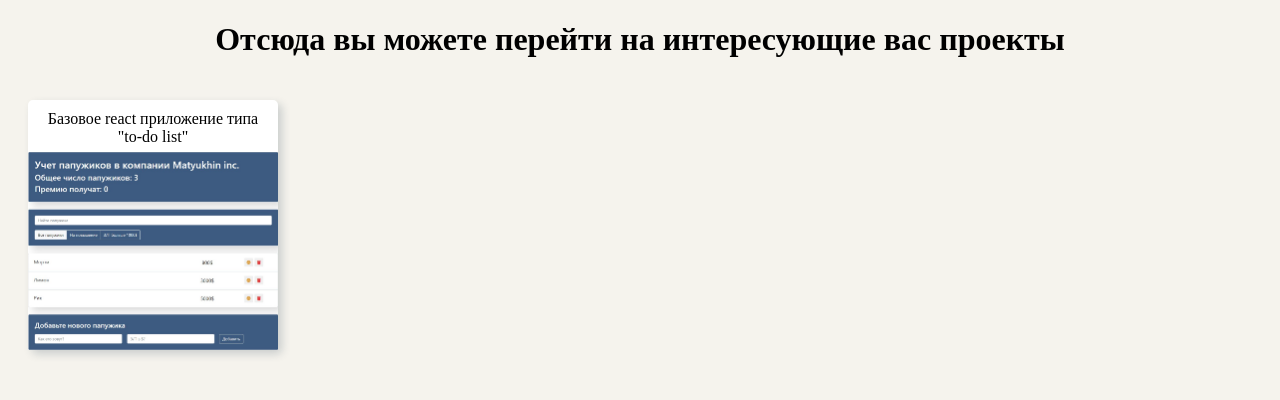
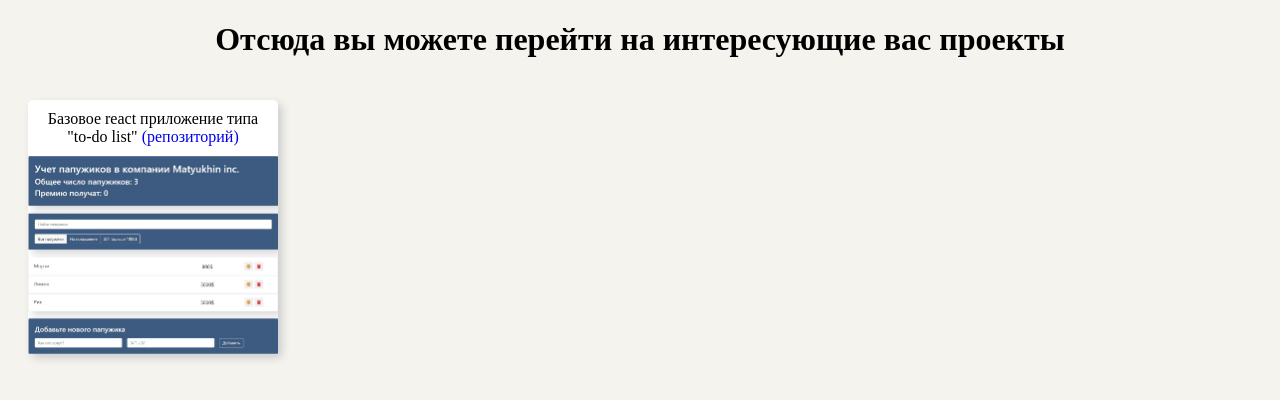
Before and after one commit to MArtemN/MArtemN.github.io, a plain HTML site: page index.html in a window 1280 px wide. Drawn offline with Linux system fonts and the light colour scheme.

Commit message:
small layout fix

```diff
--- a/index.html
+++ b/index.html
@@ -12,8 +12,10 @@
         <h1>Отсюда вы можете перейти на интересующие вас проекты</h1>
         <div class="project__container">
             <div class="project__container__item">
-                <a href="https://martemn.github.io/employees-list">
-                    <div class="descr">Базовое react приложение типа "to-do list"</div>
+                <div class="descr">Базовое react приложение типа "to-do list"
+                    <a href="https://github.com/MArtemN/react-employees-list-to-do">(репозиторий)</a>
+                </div>
+                <a class="custom_link" href="https://martemn.github.io/employees-list">
                     <img src="img/employees-app.jpg" alt="employees-app">
                 </a>
             </div>
--- a/style.css
+++ b/style.css
@@ -35,15 +35,20 @@ h1 {
     padding: 10px;
 }
 
-.project__container__item a {
+.project__container__item .descr a {
+    text-decoration: none;
+}
+
+.project__container__item .custom_link {
     display: block;
     text-decoration: none;
     color: #000;
 }
 
 .project__container__item img {
+    display: block;
     max-width: 100%;
-    position: absolute;
+    position: relative;
     bottom: 0;
 }
 
```
